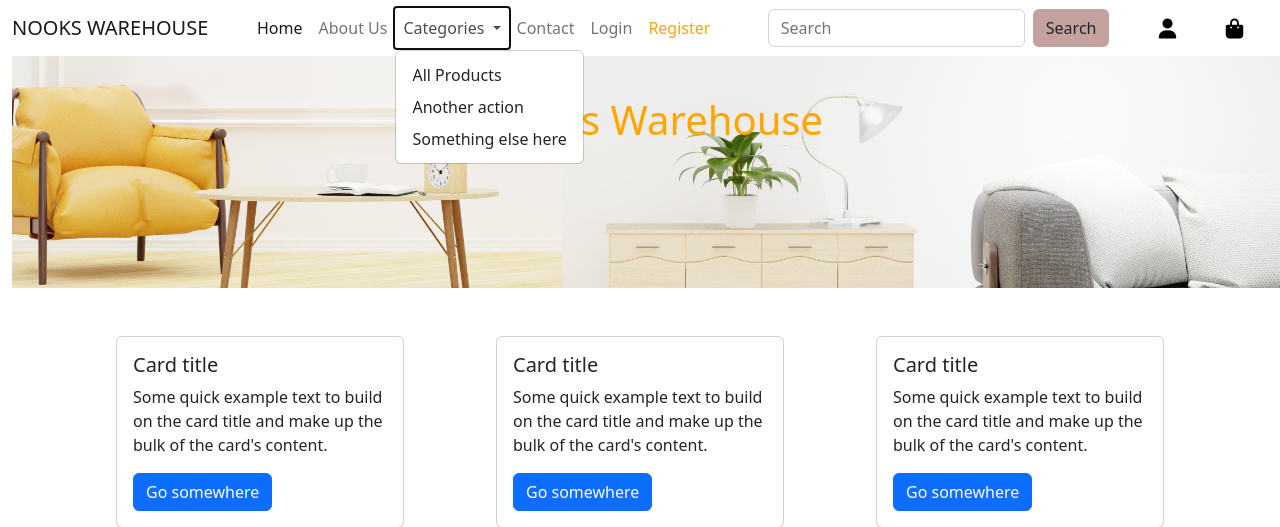
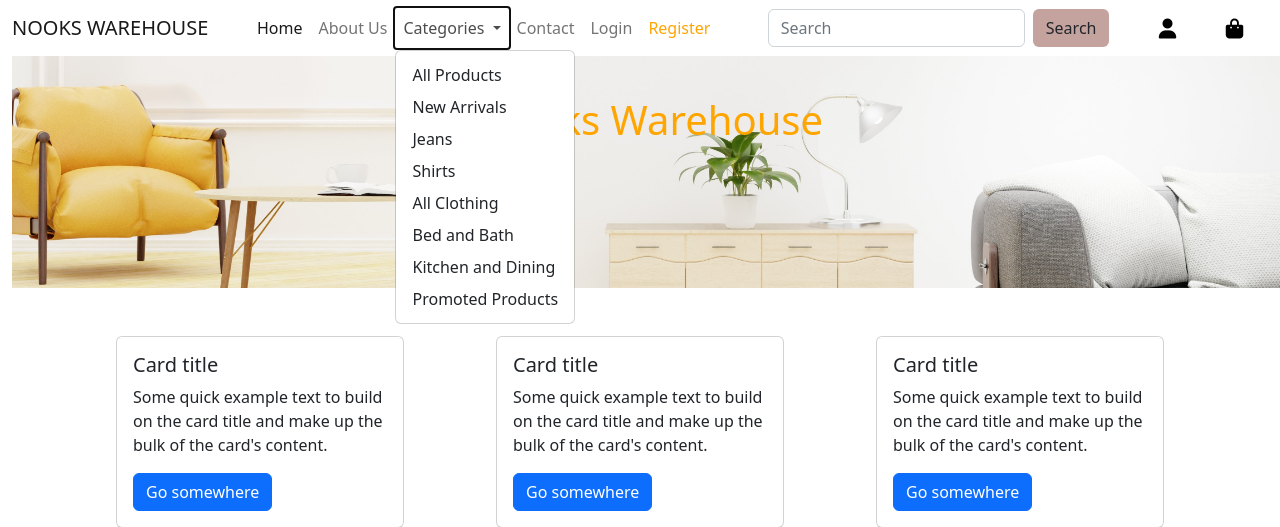
Before and after one commit to sharondrinkwaard/nookswarehouse, a Django app: page / in a window 1280 px wide, after a click on "Categories". Shown: the top 527 px of the page. Run offline with Django 3.2, Linux system fonts and the light colour scheme; some libraries are stand-ins or nearby versions.

Commit message:
Add links to categories in base.html and views

```diff
--- a/templates/base.html
+++ b/templates/base.html
@@ -43,8 +43,13 @@
           </a>
           <ul class="dropdown-menu">
             <li><a class="dropdown-item" href="{% url 'products' %}">All Products</a></li>
-            <li><a class="dropdown-item" href="#">Another action</a></li>
-            <li><a class="dropdown-item" href="#">Something else here</a></li>
+            <li><a class="dropdown-item" href="{% url 'products' %}?category=new_arrivals">New Arrivals</a></li>
+            <li><a class="dropdown-item" href="{% url 'products' %}?category=jeans">Jeans</a></li>
+            <li><a class="dropdown-item" href="{% url 'products' %}?category=shirts">Shirts</a></li>
+            <li><a class="dropdown-item" href="{% url 'products' %}?category=shirts,jeans,activewear,essentials">All Clothing</a></li>
+            <li><a class="dropdown-item" href="{% url 'products' %}?category=bed_bath">Bed and Bath</a></li>
+            <li><a class="dropdown-item" href="{% url 'products' %}?category=kitchen_dining">Kitchen and Dining</a></li>
+            <li><a class="dropdown-item" href="{% url 'products' %}?category=deals">Promoted Products</a></li>
           </ul>
         </li>
             <li class="nav-item">
```
Also changed, not shown: products/views.py (+6 -1 lines).
